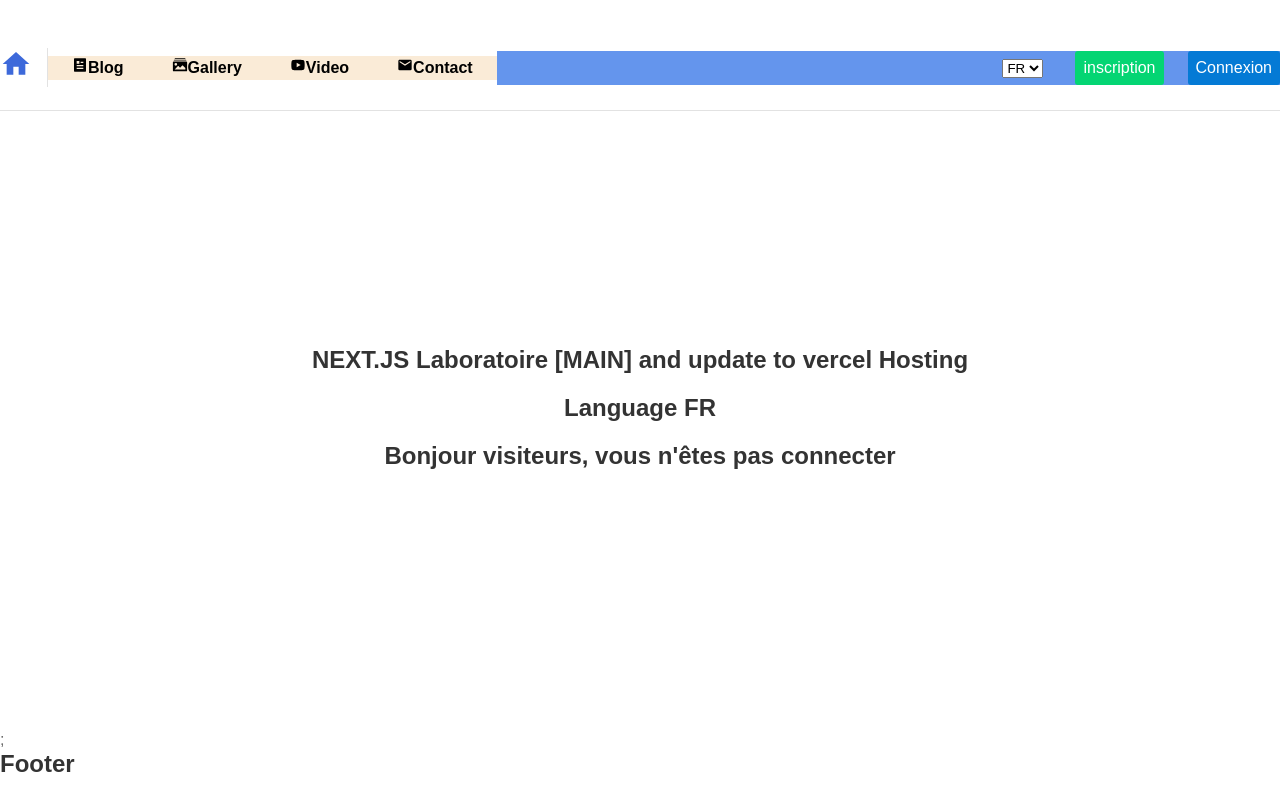
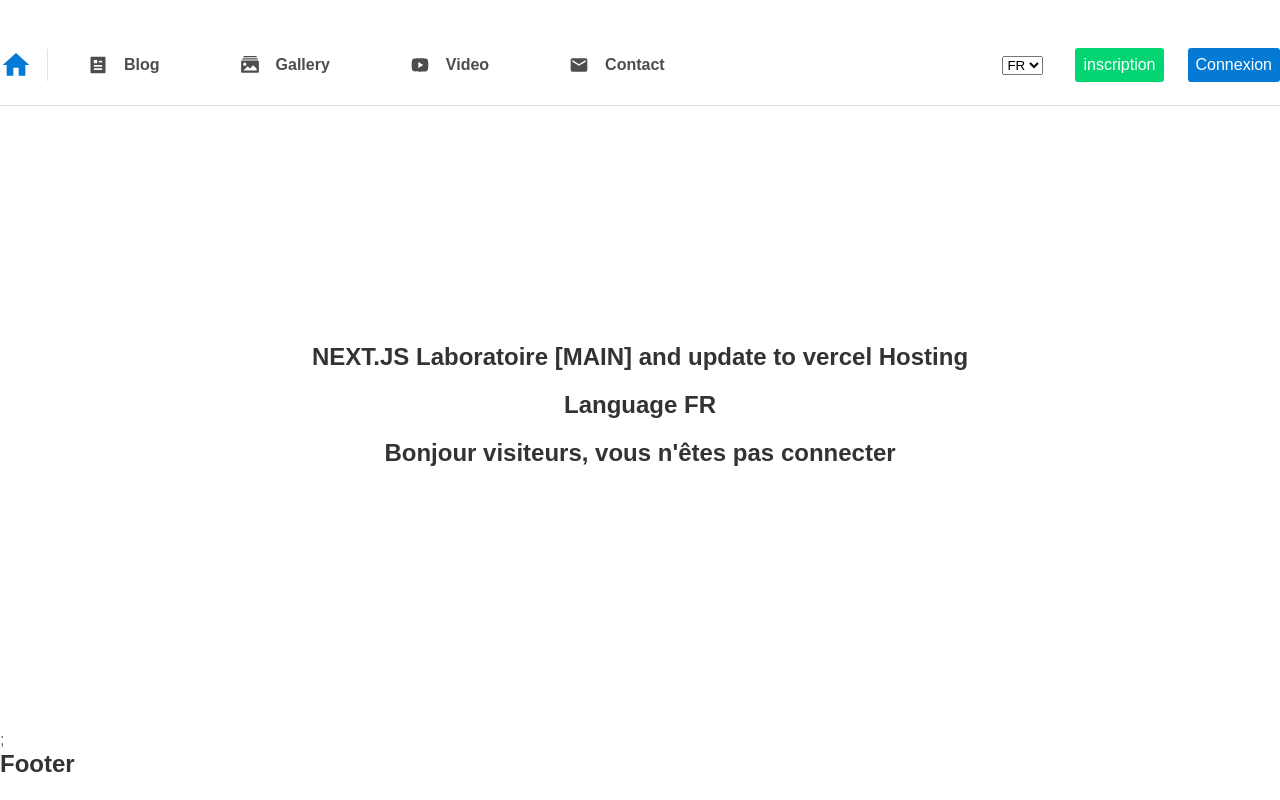
Before and after one commit to raficraft/my_heart_my_art_final, a Next.js app: page / in a window 1280 px wide. Shown: the top 800 px of the page. Built offline with nearby package versions, Linux system fonts and the light colour scheme; no server answers.

Commit message:
Rework Styles  header, nav, account_user  component

```diff
--- /dev/null
+++ b/Sass/abstract/_animation.scss
@@ -0,0 +1,11 @@
+@import "./function";
+@import "./variables";
+
+@keyframes zero_TO_full {
+  0% {
+    width: 0%;
+  }
+  100% {
+    width: 100%;
+  }
+}
--- a/Sass/abstract/_variables.scss
+++ b/Sass/abstract/_variables.scss
@@ -1,14 +1,15 @@
 //Text
 
 $text_black: #333;
+$text_black_smooth: rgb(77, 77, 77);
 $text_black_light: #6b6b6b;
 
 $black: #333;
 $light: #fff;
 $grey: rgba(158, 158, 158, 0.3);
 
-$blue: rgb(61, 105, 218);
-$red: rgb(187, 82, 82);
+$blue: #047ad5;
+$red: rgb(214, 62, 62);
 
 $space: 8px;
 
@@ -18,3 +19,5 @@ $shortTime: 0.3s;
 $mediumTime: 0.5s;
 $longTime: 0.8s;
 $veryLongTime: 1.2s;
+
+$smallRadius: 3px;
--- a/engine/component/header/Header.module.scss
+++ b/engine/component/header/Header.module.scss
@@ -1,5 +1,6 @@
 @import "./../../../Sass/abstract/function.scss";
 @import "./../../../Sass/abstract/variables.scss";
+@import "./../../../Sass/abstract/animation.scss";
 
 .wrapper {
   @include flex(row, nowrap, center, center);
@@ -21,6 +22,7 @@
     @include flex(row, wrap, flex-start, center);
 
     .home_button {
+      @include flexCenter;
       transition: $shortTime;
       position: relative;
       padding-right: calc(2 * #{$space});
@@ -46,18 +48,44 @@
     }
 
     .nav_top {
-      background-color: antiquewhite;
-      @include flex(row, wrap, flex-start, center);
+      @include flexCenter;
       a {
-        margin: 0 calc(3 * #{$space});
-        font-weight: bold;
+        position: relative;
+        z-index: 100;
+        @include flex(row, wrap, center, center);
+        margin: 0 calc(5 * #{$space});
+        font-weight: 600;
+        font-size: 1rem;
+        color: $text_black_smooth;
+        svg {
+          margin-right: calc(2 * #{$space});
+          @include size(1.25rem, 1.25rem);
+        }
+
+        &:before {
+          @include emptyContent;
+          background-color: $blue;
+          border-radius: $smallRadius;
+          @include size(0, 100%);
+          z-index: -1;
+        }
+
+        &:hover {
+          color: white;
+        }
+
+        &:hover:before {
+          animation-name: zero_TO_full;
+          animation-fill-mode: both;
+          animation-duration: $shortTime;
+          padding: calc(0.5 * #{$space}) calc(1.25 * #{$space});
+        }
       }
     }
 
     .nav_right {
       @include flex(row, wrap, flex-end, center);
       flex: 1;
-      background-color: cornflowerblue;
 
       .select_lang {
         margin: 0 2rem 0 0;
--- a/engine/component/header/account_user/Account_user.js
+++ b/engine/component/header/account_user/Account_user.js
@@ -10,7 +10,7 @@ import S from "./Account_user.module.scss";
 export default function Account_user() {
   const { openModal } = useContext(ModalContext);
   const { lang, change_lang } = useContext(LanguageContext);
-  const { validAuth, logout } = useContext(AuthContext);
+  const { validAuth, logout, currentUser } = useContext(AuthContext);
 
   const router = useRouter();
 
@@ -35,7 +35,7 @@ export default function Account_user() {
     <div className={S.user_account}>
       {/* Signin and Signup btn */}
 
-      {!validAuth.isAuth ? (
+      {!validAuth.isAuth && !currentUser ? (
         <>
           <button
             className={`${S.btn} ${S.signup}`}
```
